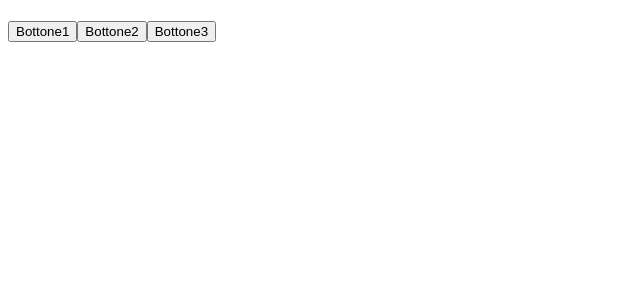
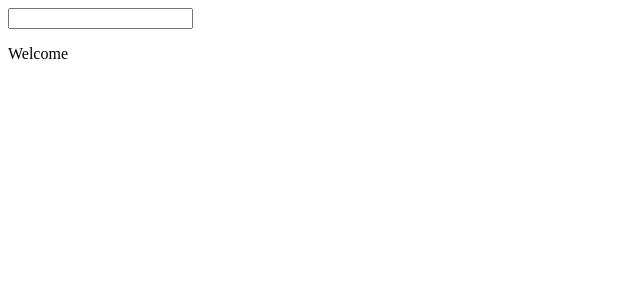
Before and after one commit to GabrieleMurgia/react-exercises, a React (Create React App) app: page / in a window 1280 px wide. Shown: the top 300 px of the page, without its empty margins (0-640 px from the left). Built offline with nearby package versions, Linux system fonts and the light colour scheme.

Commit message:
forms-01

```diff
--- a/src/App.jsx
+++ b/src/App.jsx
@@ -1,13 +1,34 @@
 import React from "react";
-import { ClickTracker } from "./clickTracker";
 
-const age = 21;
+
+export class Welcome extends React.Component{
+    render(){
+        return(
+            <p>Welcome {this.props.name}</p>
+        )
+    }
+}
+
 
 export class App extends React.Component{
     render(){
 
-        return <div>
-                <ClickTracker></ClickTracker>
-                 </div>
+        return <InteractiveWelcome></InteractiveWelcome>
     }
 }
+
+export class InteractiveWelcome extends React.Component{
+    state = {
+        username:"",
+    }
+    handleUsername = (event)=>{
+        this.setState({username:event.target.value})
+    }
+    render(){
+        return  <div>
+                <input onChange={this.handleUsername}></input>
+                <Welcome name={this.state.username}></Welcome>
+                </div>
+    }
+
+}
--- a/src/clickTracker.jsx
+++ /dev/null
@@ -1,27 +0,0 @@
-import React from "react";
-
-
-export class ClickTracker extends React.Component{
-
-    state = {
-        buttonPressed:""
-    }
-        singleEventHandler = (event)=>{
-            this.setState(()=>{
-                return {
-                    buttonPressed: event.target.textContent
-                }
-            })
-        }
-
-
-    render(){
-        return <div>
-            <h1> {this.state.buttonPressed && "Hai premuto il "}
-            {this.state.buttonPressed}</h1>
-            <button onClick={this.singleEventHandler}>Bottone1</button>
-            <button onClick={this.singleEventHandler}>Bottone2</button>
-            <button onClick={this.singleEventHandler}>Bottone3</button>
-        </div>
-    }
-}
```
